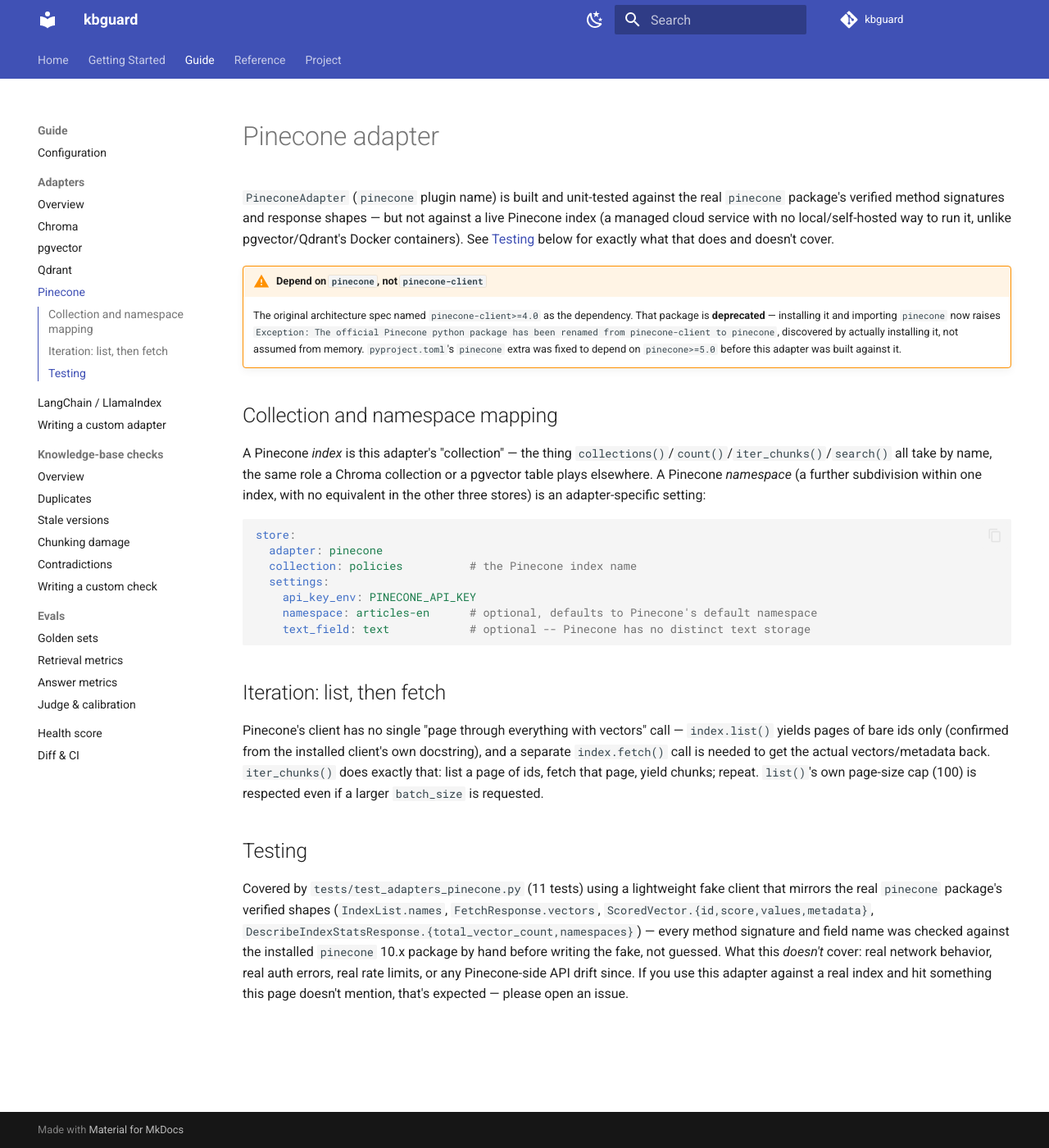
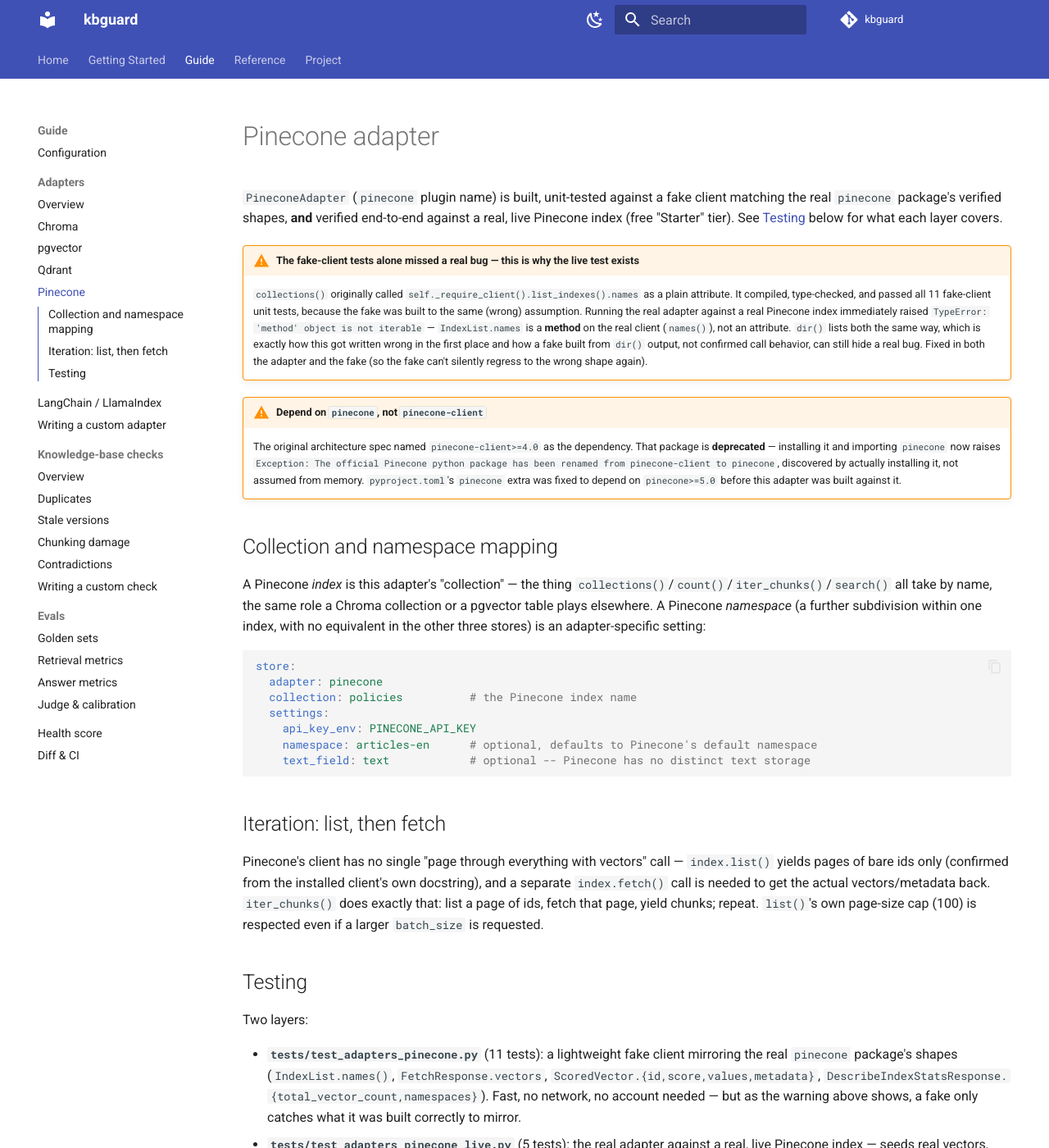
Before and after one commit to devbyanoop/kbguard, an MkDocs documentation site: the page built from docs/guide/adapters/pinecone.md, in a window 1280 px wide and 1400 px high. Shown: the whole window at 82% size. Built offline with MkDocs 1.6.1 and Material for MkDocs 9.7.7, drawn with Linux system fonts in a browser that asks for light colours; comment, search, counter and statistics services are not loaded; some of the changed text lies outside the part shown.

Commit message:
Fix PineconeAdapter.collections(): IndexList.names is a method, not an attribute
Caught by the live Pinecone test added in the previous commit, not by
the fake-client unit tests -- those passed because the fake was built
from dir(IndexList) output without confirming names was callable,
the same mistake the adapter itself made. Running the real adapter
against a real index immediately raised TypeError: 'method' object is
not iterable.

Fixed in both adapters/pinecone.py (call names() instead of reading
.names) and the fake unit-test client, so the fake can't silently
regress to the same wrong shape again. All 16 Pinecone tests (11 fake
+ 5 live) now pass against a real, live index.

Docs updated to state the adapter is verified against both a fake
client and a live index, with this exact bug kept as the concrete
example of why that distinction matters. Full suite: 271 tests pass,
ruff clean, mypy --strict clean, mkdocs build --strict clean.

```diff
--- a/docs/guide/adapters/pinecone.md
+++ b/docs/guide/adapters/pinecone.md
@@ -1,6 +1,9 @@
 # Pinecone adapter
 
-`PineconeAdapter` (`pinecone` plugin name) is built and unit-tested against the real `pinecone` package's verified method signatures and response shapes — but not against a live Pinecone index (a managed cloud service with no local/self-hosted way to run it, unlike pgvector/Qdrant's Docker containers). See [Testing](#testing) below for exactly what that does and doesn't cover.
+`PineconeAdapter` (`pinecone` plugin name) is built, unit-tested against a fake client matching the real `pinecone` package's verified shapes, **and** verified end-to-end against a real, live Pinecone index (free "Starter" tier). See [Testing](#testing) below for what each layer covers.
+
+!!! warning "The fake-client tests alone missed a real bug — this is why the live test exists"
+    `collections()` originally called `self._require_client().list_indexes().names` as a plain attribute. It compiled, type-checked, and passed all 11 fake-client unit tests, because the fake was built to the same (wrong) assumption. Running the real adapter against a real Pinecone index immediately raised `TypeError: 'method' object is not iterable` — `IndexList.names` is a **method** on the real client (`names()`), not an attribute. `dir()` lists both the same way, which is exactly how this got written wrong in the first place and how a fake built from `dir()` output, not confirmed call behavior, can still hide a real bug. Fixed in both the adapter and the fake (so the fake can't silently regress to the wrong shape again).
 
 !!! warning "Depend on `pinecone`, not `pinecone-client`"
     The original architecture spec named `pinecone-client>=4.0` as the dependency. That package is **deprecated** — installing it and importing `pinecone` now raises `Exception: The official Pinecone python package has been renamed from pinecone-client to pinecone`, discovered by actually installing it, not assumed from memory. `pyproject.toml`'s `pinecone` extra was fixed to depend on `pinecone>=5.0` before this adapter was built against it.
@@ -25,4 +28,9 @@
 
 ## Testing
 
-Covered by `tests/test_adapters_pinecone.py` (11 tests) using a lightweight fake client that mirrors the real `pinecone` package's verified shapes (`IndexList.names`, `FetchResponse.vectors`, `ScoredVector.{id,score,values,metadata}`, `DescribeIndexStatsResponse.{total_vector_count,namespaces}`) — every method signature and field name was checked against the installed `pinecone` 10.x package by hand before writing the fake, not guessed. What this *doesn't* cover: real network behavior, real auth errors, real rate limits, or any Pinecone-side API drift since. If you use this adapter against a real index and hit something this page doesn't mention, that's expected — please open an issue.
+Two layers:
+
+- **`tests/test_adapters_pinecone.py`** (11 tests): a lightweight fake client mirroring the real `pinecone` package's shapes (`IndexList.names()`, `FetchResponse.vectors`, `ScoredVector.{id,score,values,metadata}`, `DescribeIndexStatsResponse.{total_vector_count,namespaces}`). Fast, no network, no account needed — but as the warning above shows, a fake only catches what it was built correctly to mirror.
+- **`tests/test_adapters_pinecone_live.py`** (5 tests): the real adapter against a real, live Pinecone index — seeds real vectors, exercises `iter_chunks`/`search`/`count`/`collections`/`with_embeddings=False`, cleans up after itself. Needs `PINECONE_API_KEY` + `PINECONE_TEST_INDEX` (dimension 4, metric cosine — the free Starter tier is enough) set via `.env` or the real environment; skips cleanly, not an error, when they aren't set — see [Contributing](../../project/contributing.md).
+
+What even the live tests don't cover: real auth-failure modes, rate limits, or any Pinecone-side API drift after this was written. If you hit something this page doesn't mention, that's expected — please open an issue.
```
Also changed, not shown: docs/guide/adapters/overview.md (+2 -2 lines), docs/project/changelog.md (+3 -0 lines), docs/project/roadmap.md (+2 -1 lines), 2 other files.
